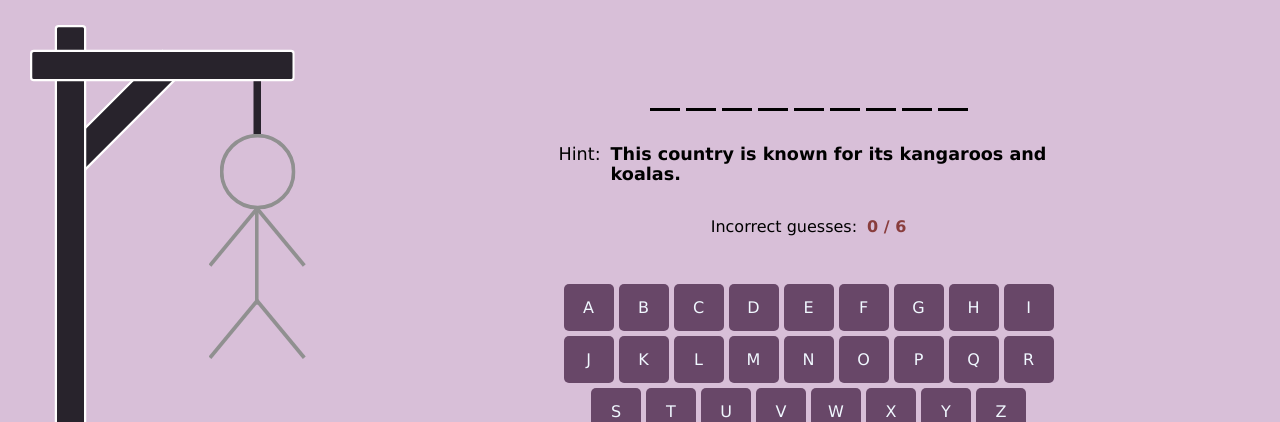
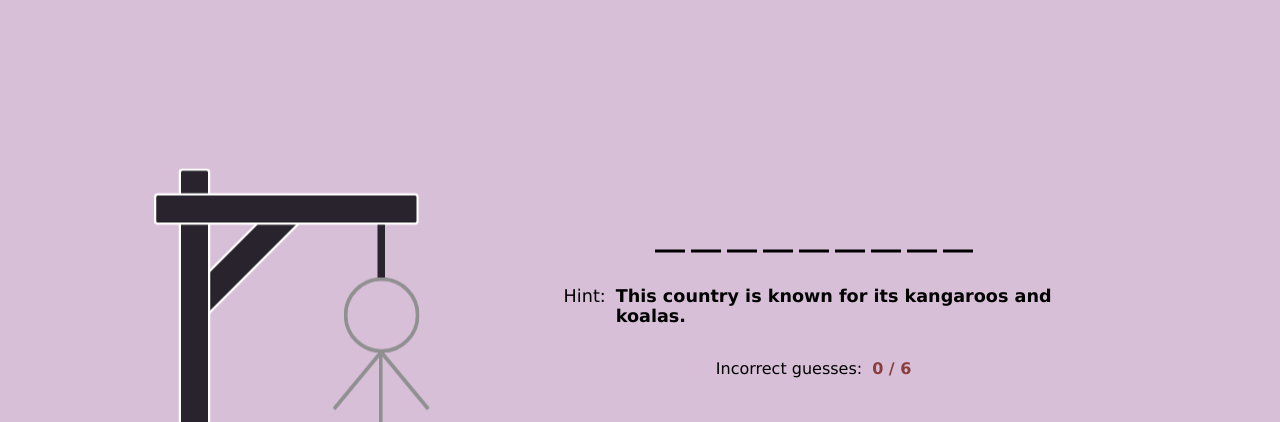
Before and after one commit to YanaLysukha/Hangman-game, a website with bundled scripts: page hangman/index.html in a window 1280 px wide. Shown: the top 422 px of the page. Built offline with nearby package versions, Linux system fonts and the light colour scheme.

Commit message:
feat: center the blocks

```diff
--- a/hangman/css/style.css
+++ b/hangman/css/style.css
@@ -9,16 +9,30 @@
 
   font-family: Verdana, Geneva, Tahoma, sans-serif;
   font-size: 1rem;
+
+  display: flex;
+  justify-content: center;
+  align-items: center;
 }
 
 .game-wrapper {
   display: flex;
   gap: 20px;
   padding: 25px 30px 0;
+  width: 90%;
+
+  position: absolute;
+  top: 50%;
+  left: 50%;
+  transform: translate(-50%, -50%);
 }
 
 .gallows-side {
+  display: flex;
   flex: 1 1 30%;
+  flex-direction: column;
+  justify-content: center;
+  align-items: center;
 }
 
 .gallows-side__img {
```
